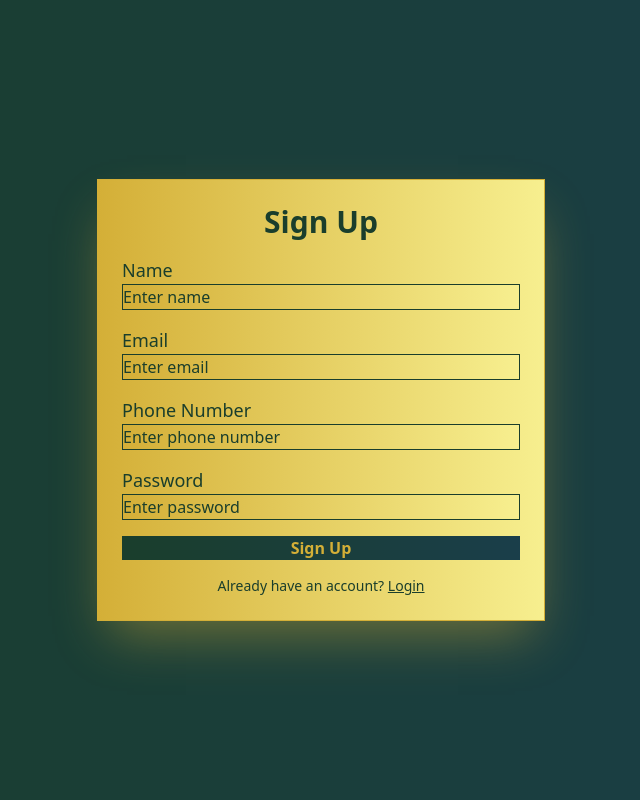
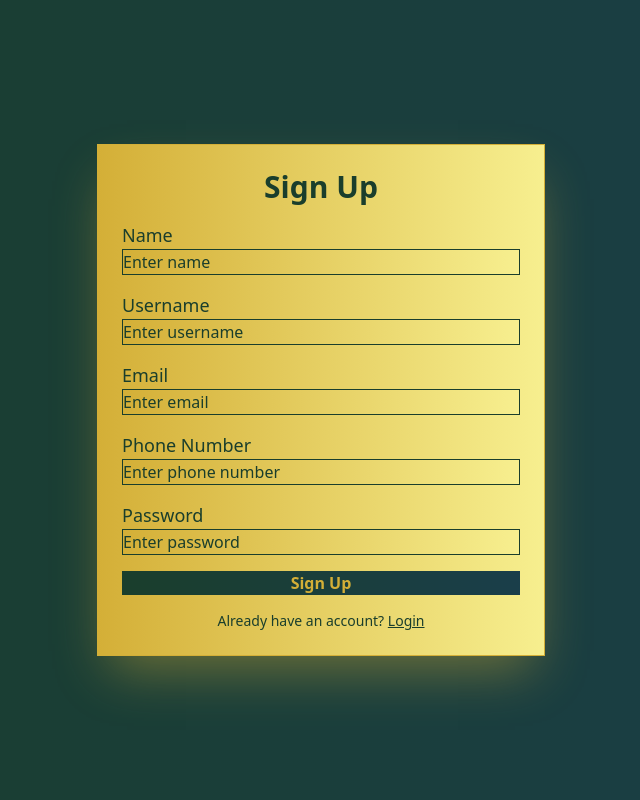
Before and after one commit to pradeep-145/Izole-Online, a React (Vite) app in the folder frontend/: page /customer/sign-up in a window 1280 px wide. Shown: the whole page, without its empty margins (319-959 px from the left). Built offline with nearby package versions, Linux system fonts and the light colour scheme.

Commit message:
signup update

```diff
--- a/frontend/src/Pages/customer/CustomerSignUp.jsx
+++ b/frontend/src/Pages/customer/CustomerSignUp.jsx
@@ -1,5 +1,5 @@
+import axios from "axios";
 import React, { useState } from "react";
-import axios from "axios";
 import { useNavigate } from "react-router-dom";
 
 const CustomerSignUp = () => {
@@ -9,6 +9,7 @@ const CustomerSignUp = () => {
 
   const [formData, setFormData] = useState({
     name: "",
+    username: "",
     email: "",
     phone: "",
     password: "",
@@ -37,7 +38,8 @@ const CustomerSignUp = () => {
     e.preventDefault();
     await axios
       .post("http://localhost:3000/sign-up", {
-        username: formData.name,
+        username: formData.username,
+        name: formData.name,
         email: formData.email,
         phoneNumber: formData.phone,
         password: formData.password,
@@ -54,8 +56,8 @@ const CustomerSignUp = () => {
   return (
     <div className="hero bg-wineRed min-h-screen flex justify-center items-center">
       <div className="card bg-mustard w-full max-w-md shadow-2xl shadow-mustard/45 p-6 border border-mustard">
-      <h1 className="text-3xl font-bold text-center text-wineRed mb-4">
-      Sign Up
+        <h1 className="text-3xl font-bold text-center text-wineRed mb-4">
+          Sign Up
         </h1>
         <form className="space-y-4" onSubmit={handleSubmit}>
           <div className="form-control">
@@ -66,7 +68,23 @@ const CustomerSignUp = () => {
               type="text"
               placeholder="Enter name"
               className="input input-bordered w-full bg-mustard border border-wineRed text-wineRed placeholder:text-wineRed"
-              onChange={(e) => setFormData({ ...formData, name: e.target.value })}
+              onChange={(e) =>
+                setFormData({ ...formData, name: e.target.value })
+              }
+              required
+            />
+          </div>
+          <div className="form-control">
+            <label className="label">
+              <span className="text-lg font-medium text-wineRed">Username</span>
+            </label>
+            <input
+              type="text"
+              placeholder="Enter username"
+              className="input input-bordered w-full bg-mustard border border-wineRed text-wineRed placeholder:text-wineRed"
+              onChange={(e) =>
+                setFormData({ ...formData, username: e.target.value })
+              }
               required
             />
           </div>
@@ -78,19 +96,25 @@ const CustomerSignUp = () => {
               type="email"
               placeholder="Enter email"
               className="input input-bordered w-full bg-mustard border border-wineRed text-wineRed placeholder:text-wineRed"
-              onChange={(e) => setFormData({ ...formData, email: e.target.value })}
+              onChange={(e) =>
+                setFormData({ ...formData, email: e.target.value })
+              }
               required
             />
           </div>
           <div className="form-control">
             <label className="label">
-              <span className="text-lg font-medium text-wineRed">Phone Number</span>
+              <span className="text-lg font-medium text-wineRed">
+                Phone Number
+              </span>
             </label>
             <input
               type="number"
               placeholder="Enter phone number"
               className="input input-bordered w-full bg-mustard border border-wineRed text-wineRed placeholder:text-wineRed"
-              onChange={(e) => setFormData({ ...formData, phone: e.target.value })}
+              onChange={(e) =>
+                setFormData({ ...formData, phone: e.target.value })
+              }
               required
             />
           </div>
@@ -102,7 +126,9 @@ const CustomerSignUp = () => {
               type="password"
               placeholder="Enter password"
               className="input input-bordered w-full bg-mustard border border-wineRed text-wineRed placeholder:text-wineRed"
-              onChange={(e) => setFormData({ ...formData, password: e.target.value })}
+              onChange={(e) =>
+                setFormData({ ...formData, password: e.target.value })
+              }
               required
             />
           </div>
@@ -115,7 +141,10 @@ const CustomerSignUp = () => {
           </button>
           <p className="text-sm text-center mt-2 text-wineRed">
             Already have an account?{" "}
-            <a href="/customer/login" className="link link-hover text-wineRed underline">
+            <a
+              href="/customer/login"
+              className="link link-hover text-wineRed underline"
+            >
               Login
             </a>
           </p>
```
